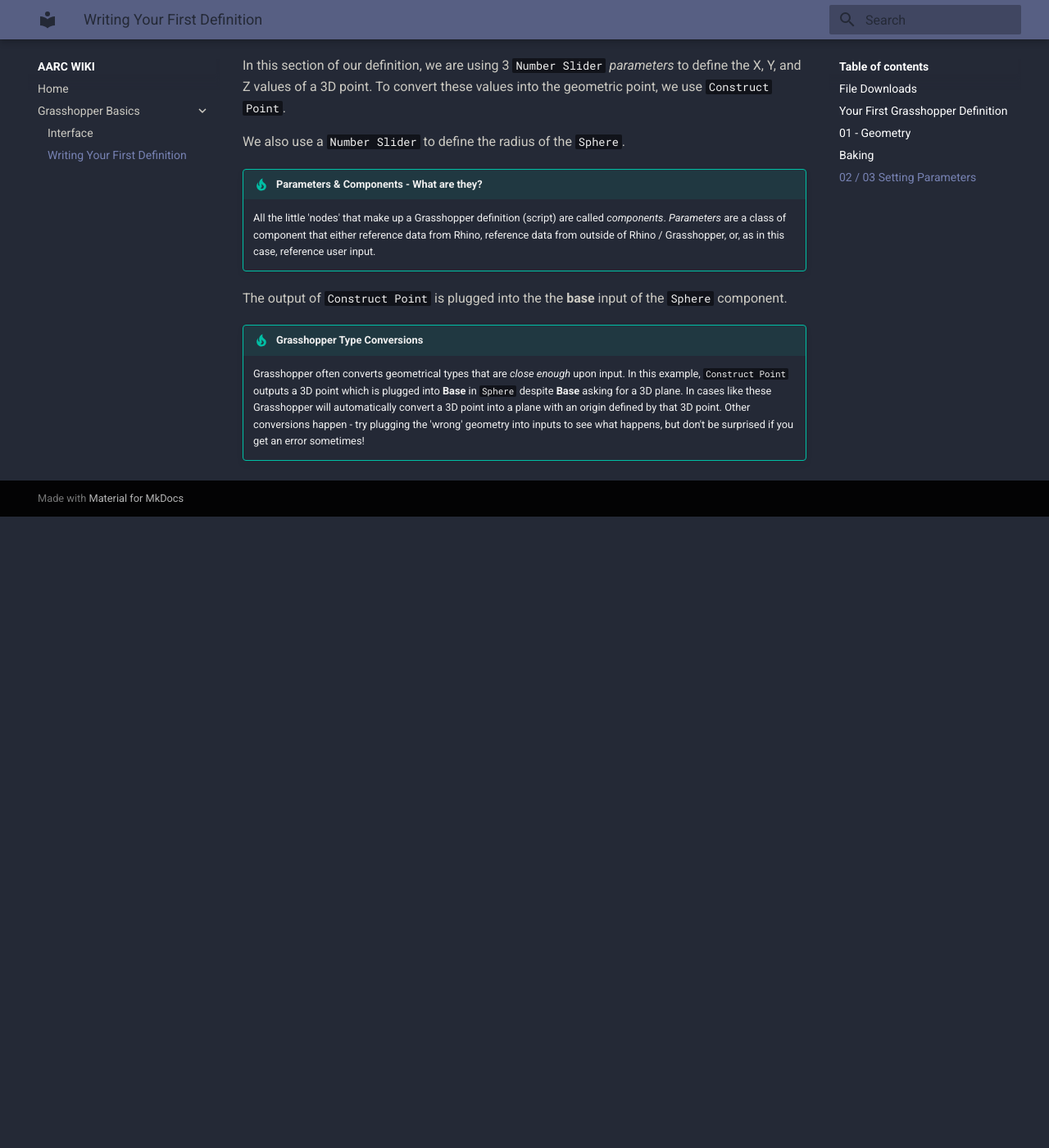
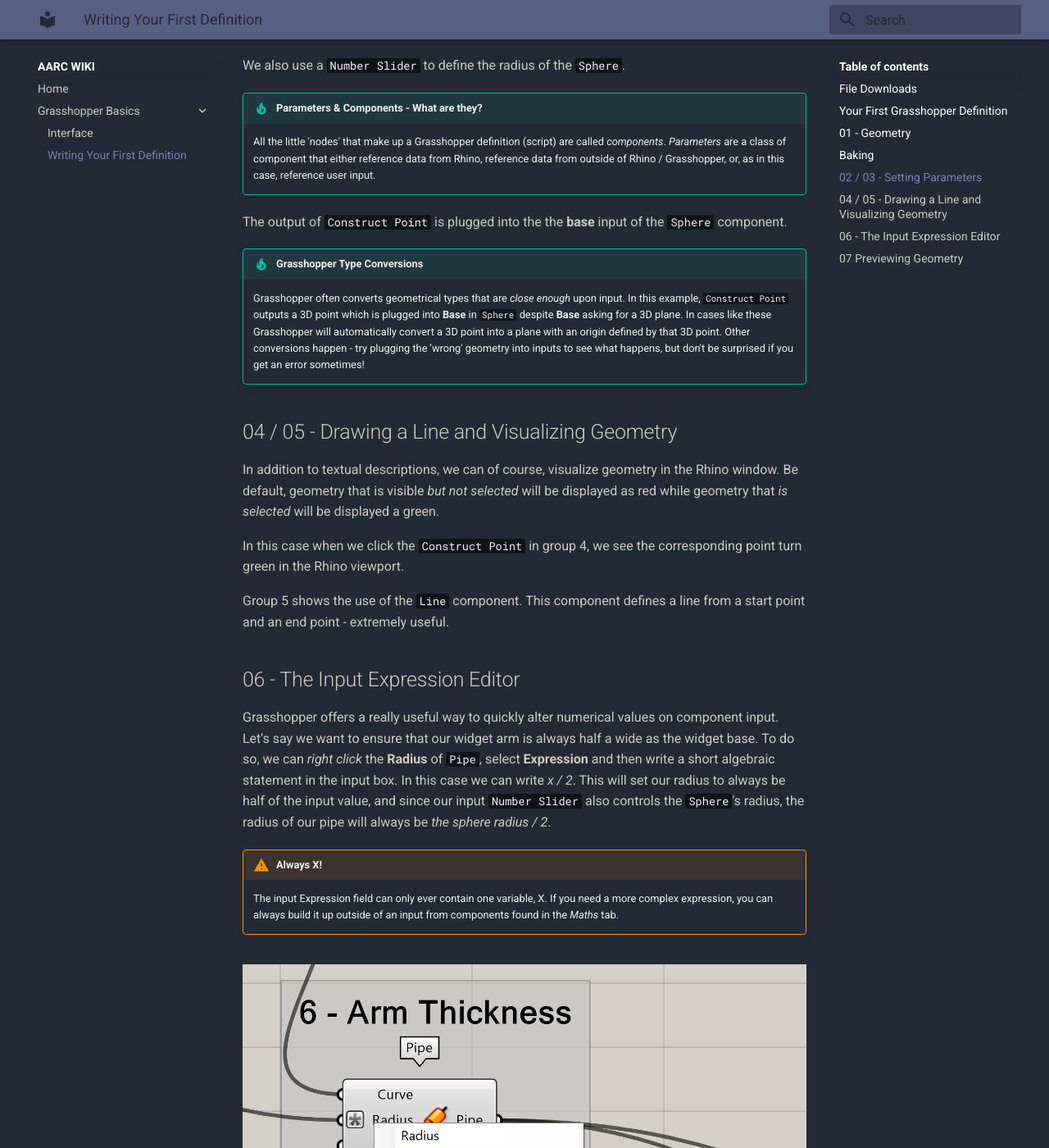
Before and after one commit to aarcThom/aarc-wiki, an MkDocs documentation site: the page built from docs/gh/first-definition.md, in a window 1280 px wide and 1400 px high, scrolled down 3488 px. Shown: the whole window at 82% size. Built offline with MkDocs 1.6.1 and Material for MkDocs 9.7.7, drawn with Linux system fonts in a browser that asks for light colours; before the commit the page ends 4118 px from its top, so only the background shows below that; some of the changed text lies outside the part shown.

Commit message:
Finish section 07

```diff
--- a/docs/gh/first-definition.md
+++ b/docs/gh/first-definition.md
@@ -33,8 +33,6 @@
     2. A description of what sort of data can be passed through the input or output.
     3. A description of the data currently flowing through an input or output.
 
-In addition to textual descriptions, we can of course, visualize geometry in the Rhino window. Be default, geometry that is visible *but not selected* will be displayed as red while geometry that *is selected* will be displayed a green.
-
 <figure markdown>
   ![Basic Definition](../img/first-def/01_a_geo.png){ width="850" }
 </figure>
@@ -53,7 +51,7 @@
   ![Basic Definition](../img/first-def/00_baking.png){ width="850" }
 </figure>
 
-## 02 / 03 Setting Parameters
+## 02 / 03 - Setting Parameters
 
 In this section of our definition, we are using 3 `Number Slider` *parameters* to define the X, Y, and Z values of a 3D point. To convert these values into the geometric point, we use `Construct Point`.
 
@@ -66,3 +64,33 @@
 
 !!! Tip "Grasshopper Type Conversions"
     Grasshopper often converts geometrical types that are *close enough* upon input. In this example, `Construct Point` outputs a 3D point which is plugged into **Base** in `Sphere` despite **Base** asking for a 3D plane. In cases like these Grasshopper will automatically convert a 3D point into a plane with an origin defined by that 3D point. Other conversions happen - try plugging the 'wrong' geometry into inputs to see what happens, but don't be surprised if you get an error sometimes!
+
+## 04 / 05 - Drawing a Line and Visualizing Geometry
+
+In addition to textual descriptions, we can of course, visualize geometry in the Rhino window. Be default, geometry that is visible *but not selected* will be displayed as red while geometry that *is selected* will be displayed a green.
+
+In this case when we click the `Construct Point` in group 4, we see the corresponding point turn green in the Rhino viewport.
+
+Group 5 shows the use of the `Line` component. This component defines a line from a start point and an end point - extremely useful.
+
+## 06 - The Input Expression Editor
+
+Grasshopper offers a really useful way to quickly alter numerical values on component input. Let's say we want to ensure that our widget arm is always half a wide as the widget base. To do so, we can *right click* the **Radius** of `Pipe`, select **Expression** and then write a short algebraic statement in the input box. In this case we can write *x / 2*. This will set our radius to always be half of the input value, and since our input `Number Slider` also controls the `Sphere`'s radius, the radius of our pipe will always be *the sphere radius / 2*.
+
+!!! Warning "Always X!"
+    The input Expression field can only ever contain one variable, X. If you need a more complex expression, you can always build it up outside of an input from components found in the *Maths* tab.
+
+<figure markdown>
+  ![Basic Definition](../img/first-def/6a_expression.png){ width="850" }
+</figure>
+
+## 07 Previewing Geometry
+
+Grasshopper is *non-destructive*. Geometry created during the process of building up a definition is never deleted. However, you will often want to hide intermediate geometry. To do so, *right click* the component containing the geometry to be hidden, and click *Preview*. This will toggle on and off the geometry preview in the Rhino viewport without affecting the downstream Grasshopper components.
+
+<figure markdown>
+  ![Basic Definition](../img/first-def/07_boolean.gif){ width="850" }
+</figure>
+
+!!! Warning "Enable is different than Preview"
+    Enable disables both the preview in the Rhino viewport, *and disables the component preventing downstream components from accessing the contained data.* Try disabling the output of a component. You will see that you get errors downstream!
```
Also changed, not shown: docs/index.md (+1 -3 lines).
